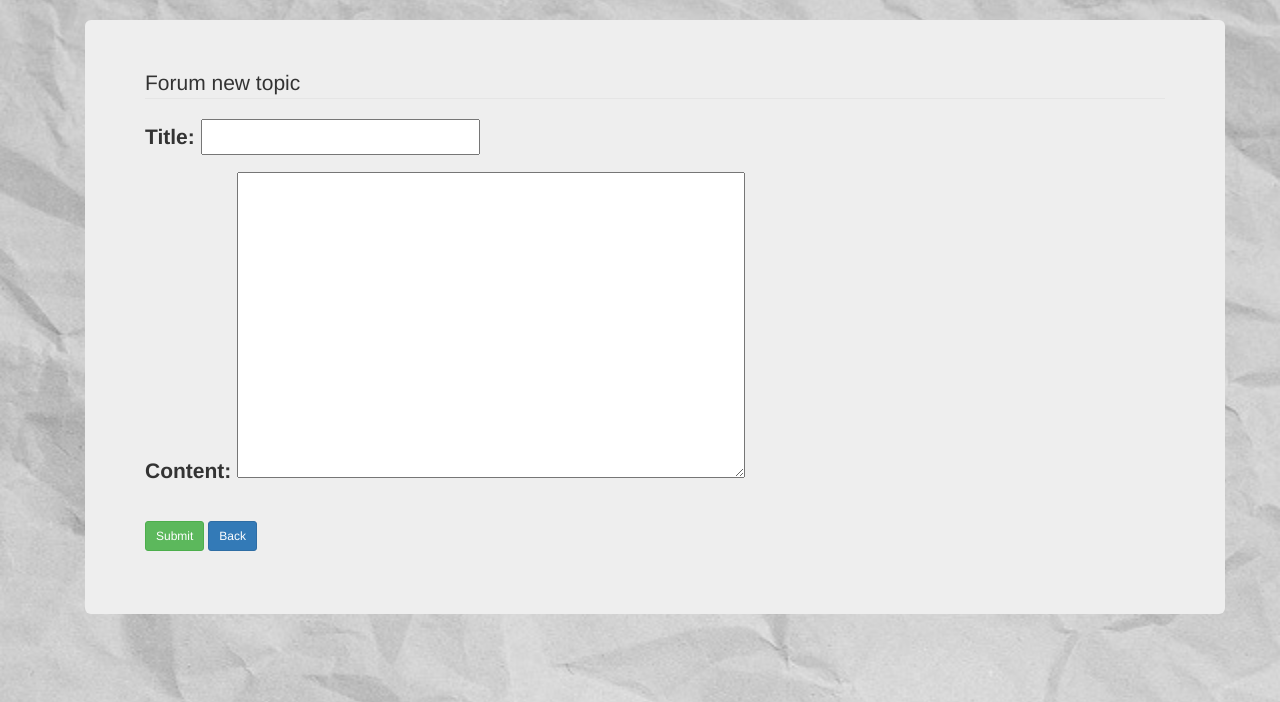
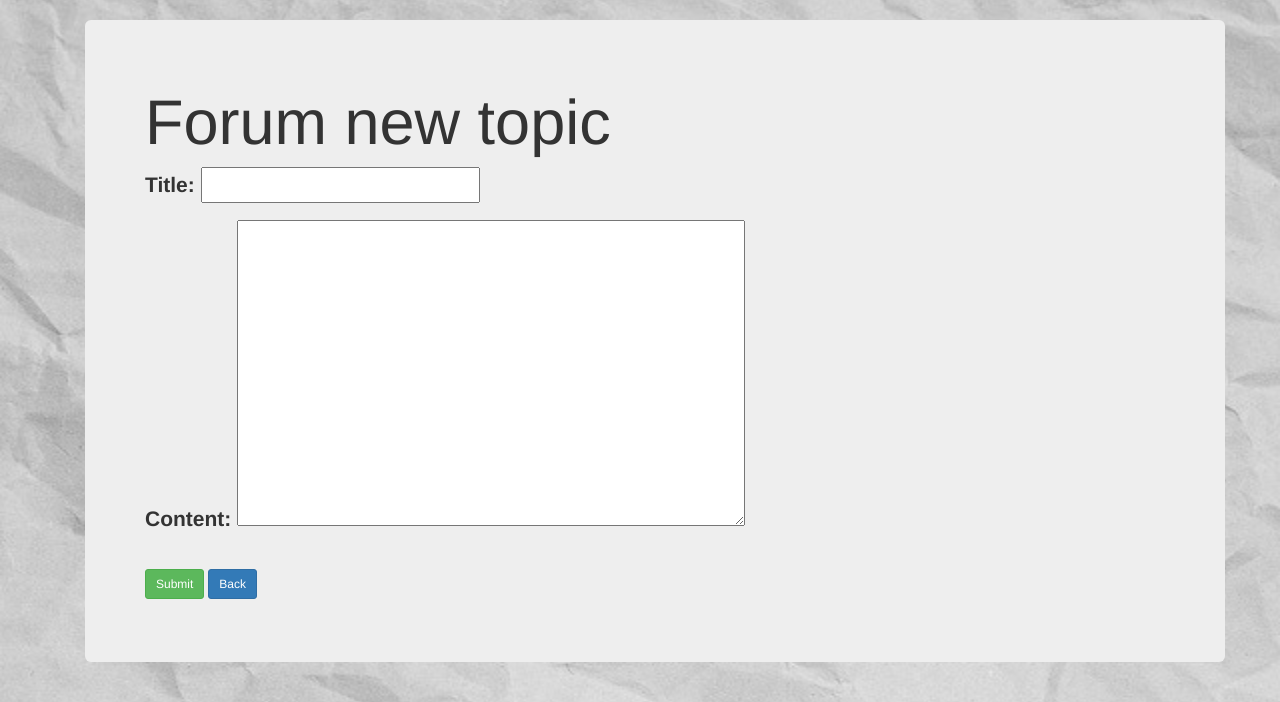
Before and after one commit to hann1010/simple_message_board, a Django app: page /forum/topic/new/ in a window 1280 px wide. Shown: the part 82-784 px from the top of the page. Run offline with Django 3.2, Linux system fonts and the light colour scheme; a user stored in the database is signed in; data comes from the database, SQL or seed files in the repository; some libraries are stand-ins or nearby versions.

Commit message:
forum fix

```diff
--- a/forum/templates/forum/comment_new.html
+++ b/forum/templates/forum/comment_new.html
@@ -9,7 +9,7 @@
         <form method="POST">
             {% csrf_token %}
             <fieldset class="form-group">
-                <legend class="border-bottom mb-4">Forum new comment</legend>
+                <<h1>>Forum new comment</h1>
                 <div class="well">
                     <p>{{ topic_context.title }}</p>
                     <div class="well">
--- a/forum/templates/forum/topic_new.html
+++ b/forum/templates/forum/topic_new.html
@@ -9,7 +9,7 @@
         <form method="POST">
             {% csrf_token %}
             <fieldset class="form-group">
-                <legend class="border-bottom mb-4">Forum new topic</legend>
+                <h1>Forum new topic</h1>
                 {{ form.media }}
                 {{ form.as_p }}
             </fieldset>
```
